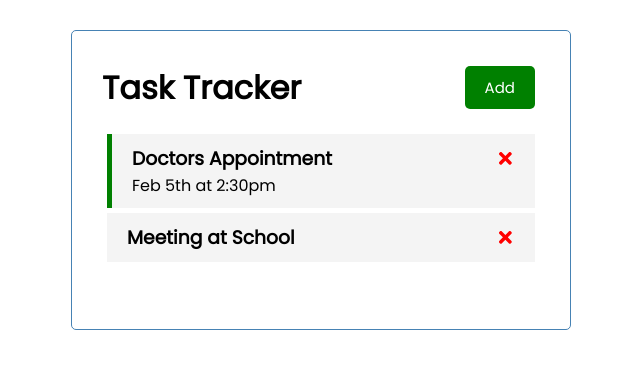
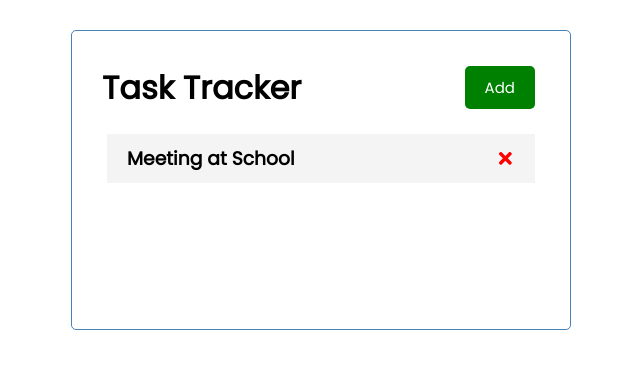
Before and after one commit to JoeDaBu/Task-Tracker, a React (Create React App) app: page / in a window 1280 px wide. Shown: the top 368 px of the page, without its empty margins (319-959 px from the left). Built offline with nearby package versions, Linux system fonts and the light colour scheme; data requests are answered from the project's data file.

Commit message:
Perma Delete Tasks

```diff
--- /dev/null
+++ b/db.json
@@ -0,0 +1,9 @@
+{
+  "tasks": [
+    {
+      "id": 2,
+      "text": "Meeting at School",
+      "reminder": false
+    }
+  ]
+}
--- a/package.json
+++ b/package.json
@@ -6,6 +6,7 @@
     "@testing-library/jest-dom": "^5.14.1",
     "@testing-library/react": "^11.2.7",
     "@testing-library/user-event": "^12.8.3",
+    "json-server": "^0.16.3",
     "react": "^17.0.2",
     "react-dom": "^17.0.2",
     "react-icons": "^4.2.0",
@@ -16,7 +17,8 @@
     "start": "react-scripts start",
     "build": "react-scripts build",
     "test": "react-scripts test",
-    "eject": "react-scripts eject"
+    "eject": "react-scripts eject",
+    "server": "json-server --watch db.json --port 5000"
   },
   "eslintConfig": {
     "extends": [
--- a/src/App.js
+++ b/src/App.js
@@ -1,4 +1,4 @@
-import { useState } from 'react'
+import { useState, useEffect } from 'react'
 import Header from './components/Header'
 import Tasks from './components/Tasks'
 import AddTask from './components/AddTask'
@@ -6,18 +6,25 @@
 function App() {
   const[showAddTask, setShowAddTask] = useState(false)
 
-  const [tasks, setTasks] = useState([
-  {
-    id: 1,
-    text: 'Doctors Appointment',
-    day: 'Feb 5th at 2:30pm',
-    reminder: true,
-  },
-  {
-    id: 2,
-    text: 'Meeting at School',
-    reminder: false,
-  }])
+  const [tasks, setTasks] = useState([])
+
+  useEffect(() => {
+    const getTasks = async () => {
+      const tasksFromServer = await fetchTasks()
+      setTasks(tasksFromServer)
+    }
+
+    getTasks()
+  }, [])
+
+  //Fetch Tasks
+  const fetchTasks = async () => {
+    const res = await fetch('http://localhost:5000/tasks')
+    const data = await res.json()
+
+    return data
+
+  }
 
   //Add Task
   const addTask = (task) => {
@@ -28,7 +35,10 @@
   }
 
   //Delete Task
-  const deleteTask = (id) => {
+  const deleteTask = async (id) => {
+    await fetch(`http://localhost:5000/tasks/${id}`,
+    {method: 'DELETE',})
+
     setTasks(tasks.filter((task) => task.id !== id))
   }
 
--- a/src/components/Task.js
+++ b/src/components/Task.js
@@ -3,7 +3,8 @@
 const Task = ({ task, onDelete, onToggle}) => {
     return (
         //onDoubleClick = {() => onToggle(task.id)}
-        <div className={`task ${task.reminder ? 'reminder':''}`} onClick = {() => onToggle(task.id)}>
+        <div className={`task ${task.reminder ? 'reminder':''}`}
+        onDoubleClick = {() => onToggle(task.id)}>
             <h3>{task.text}{' '}
             <FaTimes style =
             {{color:'red', cursor: 'pointer'}}
```
Also changed, not shown: 1 other file (tests, documents, lock files or other folders).
